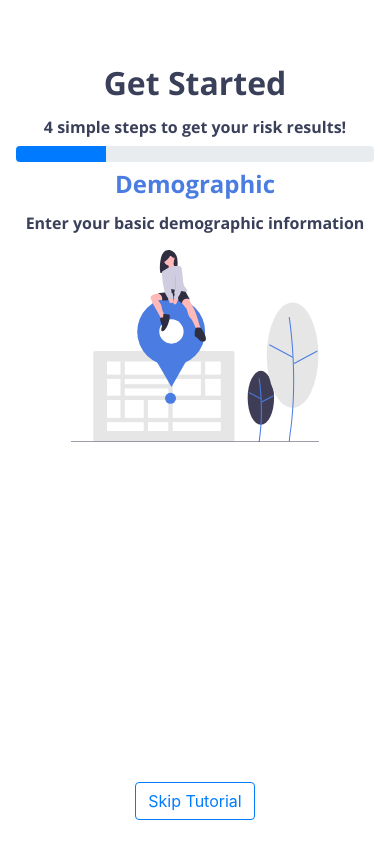
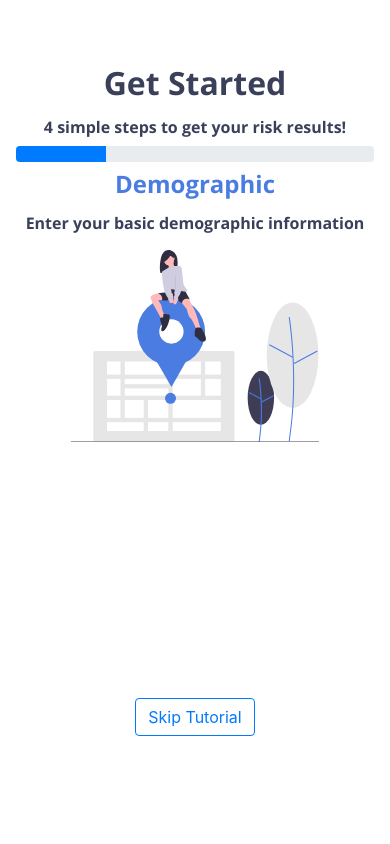
Before and after one commit to RaynyT/COVID-19-Risk-Assessment-Tool, a React (Create React App) app in the folder covrt/: page /get-started in a window 390 px wide. Built offline with nearby package versions, Linux system fonts and the light colour scheme; some icons are missing.

Commit message:
Move nav buttons up on mobile

```diff
--- a/covrt/src/components/Calculator.css
+++ b/covrt/src/components/Calculator.css
@@ -226,7 +226,7 @@
     display: flex;
     flex-direction: column;
 
-    height: 100vh;
+    height: 90vh;
 }
 
 @media (min-width: 768px) {
--- a/covrt/src/components/Tutorial.css
+++ b/covrt/src/components/Tutorial.css
@@ -80,7 +80,7 @@
 .tutorial-main-container {
     padding-left: 1rem;
     padding-right: 1rem;
-    height: 100vh;
+    height: 90vh;
 
     display: flex;
     flex-direction: column;
```
